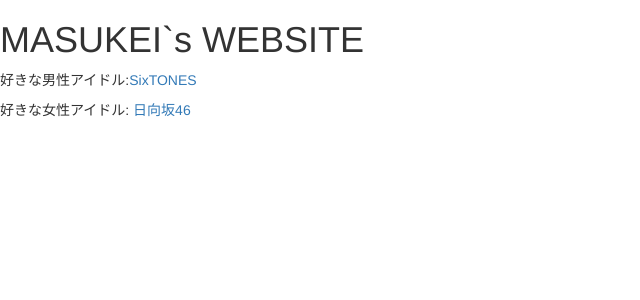
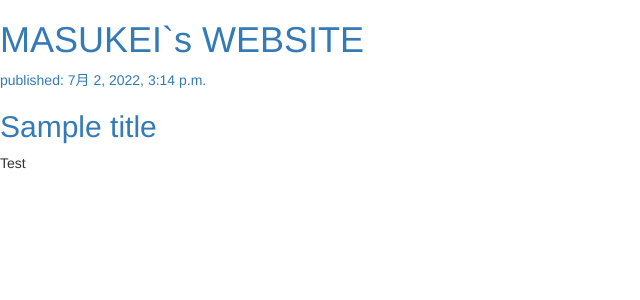
Before and after one commit to masukei1/my-first-blog, a Django app: page / in a window 1280 px wide. Shown: the top 300 px of the page, without its empty margins (0-640 px from the left). Run offline with Django 3.2, Linux system fonts and the light colour scheme; data comes from the database, SQL or seed files in the repository; some libraries are stand-ins or nearby versions.

Commit message:
2022.7.26.1317

```diff
--- a/blog/templates/blog/post_list.html
+++ b/blog/templates/blog/post_list.html
@@ -3,23 +3,17 @@
         <link rel="stylesheet" href="//maxcdn.bootstrapcdn.com/bootstrap/3.2.0/css/bootstrap.min.css">
         <link rel="stylesheet" href="//maxcdn.bootstrapcdn.com/bootstrap/3.2.0/css/bootstrap-theme.min.css">
         <title>masukei`s website</title>
-        <h1>MASUKEI`s WEBSITE</h1>
+        <h1><a href="/">MASUKEI`s WEBSITE</h1>
     </header>
 
     <body>
-        <dev>
-            <p>好きな男性アイドル:<a href="https://www.sixtones.jp/">SixTONES</a></p>
-        </dev>
-
-        <dev>
-            <p>好きな女性アイドル:
-                <a href = "https://www.hinatazaka46.com/s/official/?ima=0000">日向坂46</a></p>
-        </dev>
-
-        {{Post}}
-
-
-
+        {% for post in posts %}
+            <dev>
+                <p>published: {{ post.published_date }}</p>
+                <h2><a href="/">{{ post.title }}</a></h2>
+                <p>{{ post.text|linebreaksbr}}</p>
+            </dev>
+        {% endfor %}
 
     </body>
 </html>
```
